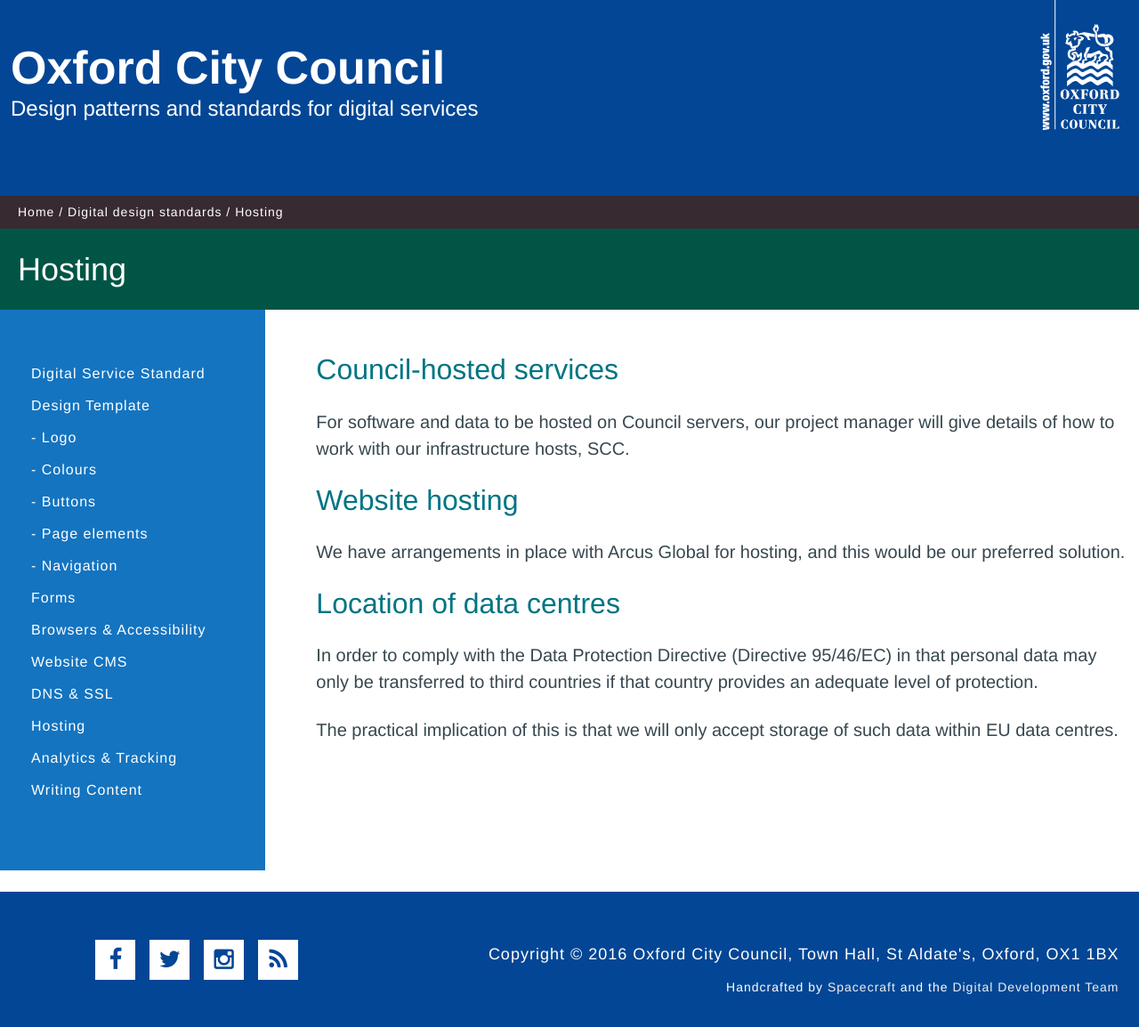
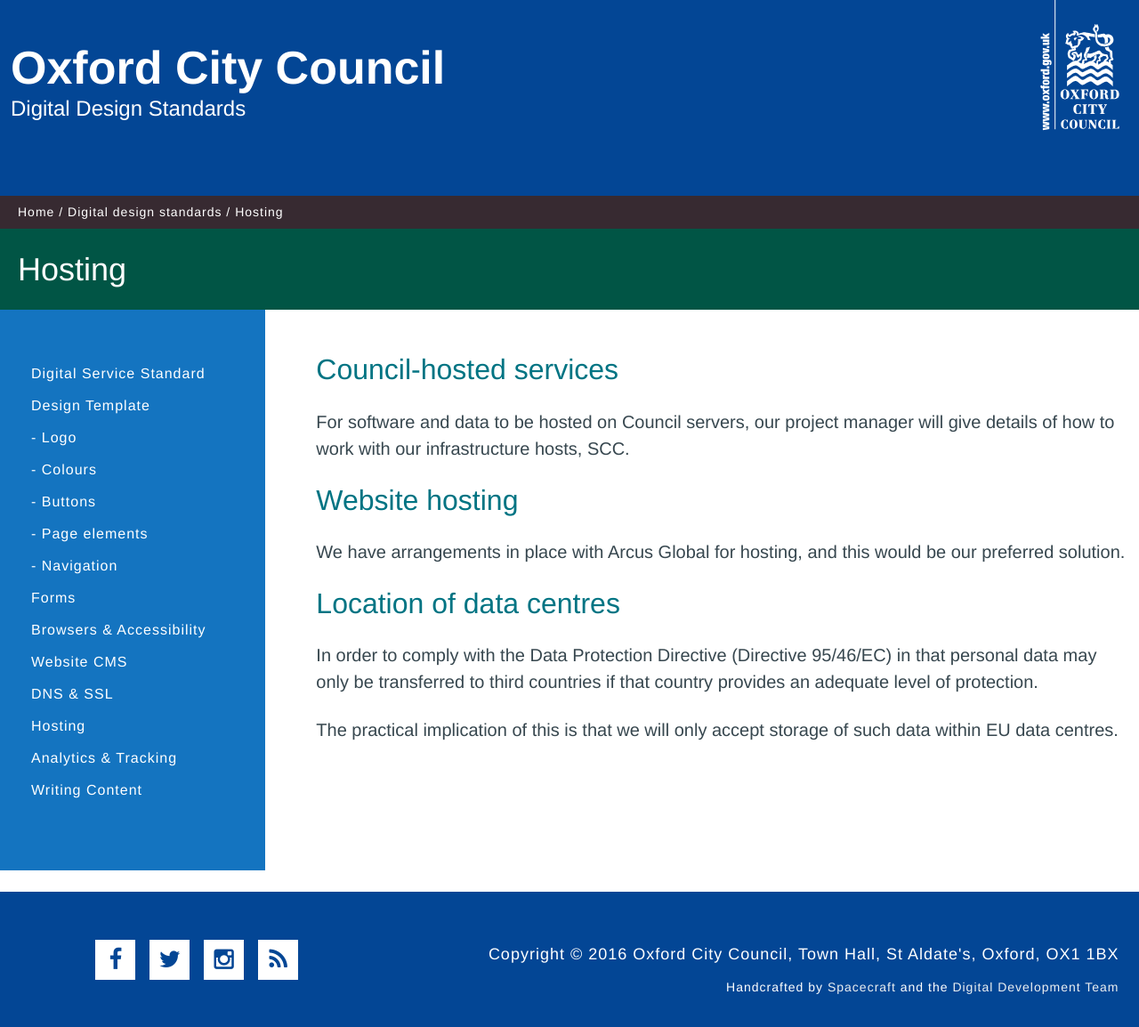
Before and after one commit to OxfordCityCouncil/OxfordCityCouncil.github.io, a Jekyll site: the page built from standards/hosting.html, in a window 1280 px wide. Shown: the whole page at 89% size. Built offline with Jekyll 4.4.1, drawn with Linux system fonts in a browser that asks for light colours.

Commit message:
re-title design standards

```diff
--- a/_layouts/default.html
+++ b/_layouts/default.html
@@ -33,7 +33,7 @@
         <!--[if lt IE 9]>
         <script src="js/ie9-index.js"></script>
         <![endif]-->
-        <title>Design patterns and standards for digital services | Oxford City Council</title>
+        <title>Digital Design Standards | Oxford City Council</title>
     </head>
     <body>
 
@@ -43,7 +43,7 @@
                 <div class="site-header__logo-wrapper">
                     <a href="index.html" class="site-header__logo">
                         <span class="site-header__logo-heading">Oxford City Council</span>
-                        <span class="site-header__logo-text">Design patterns and standards for digital services</span>
+                        <span class="site-header__logo-text">Digital Design Standards</span>
                     </a>
                 </div>
                 <div class="site-header__logo__container">
```
